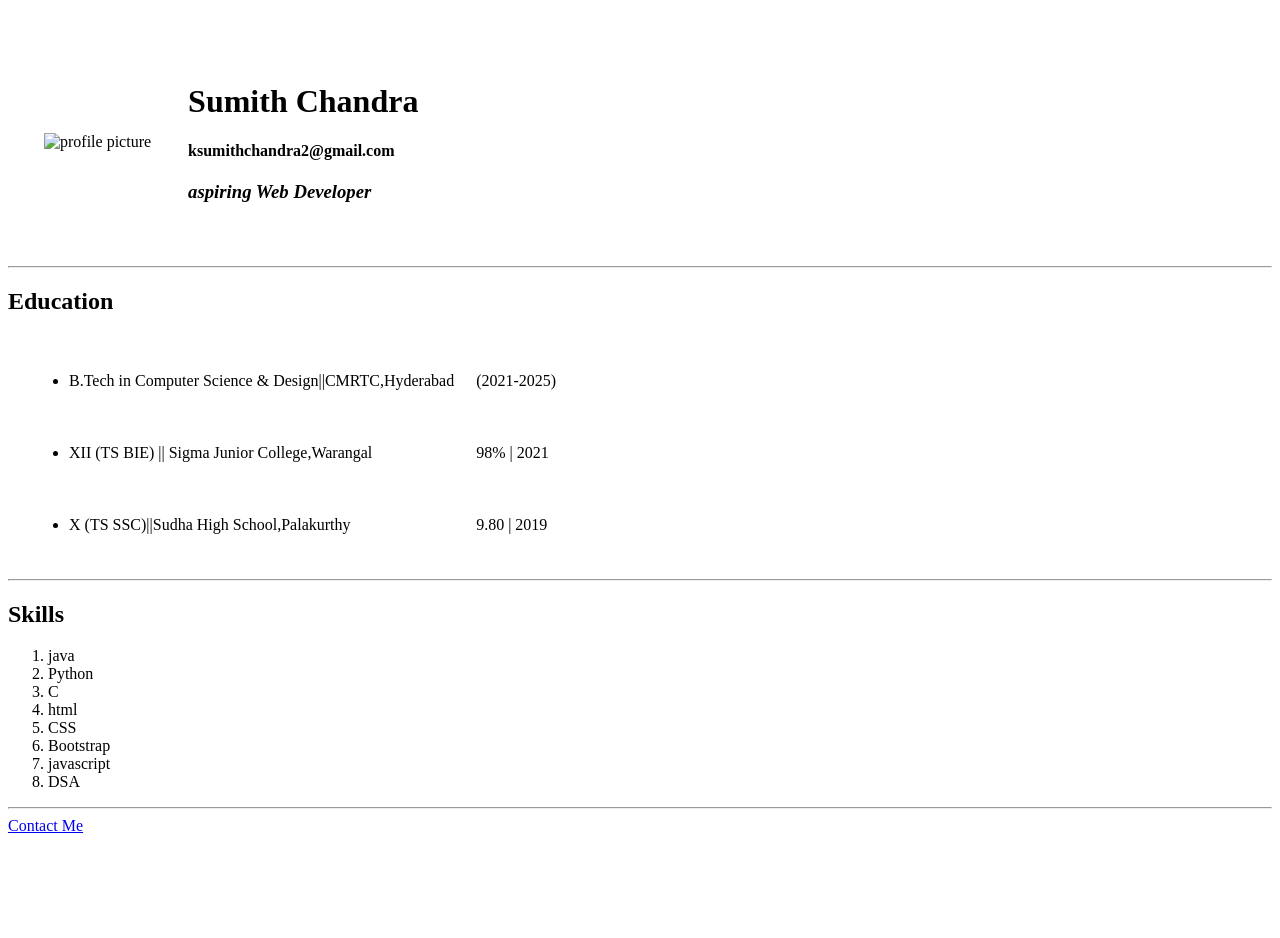
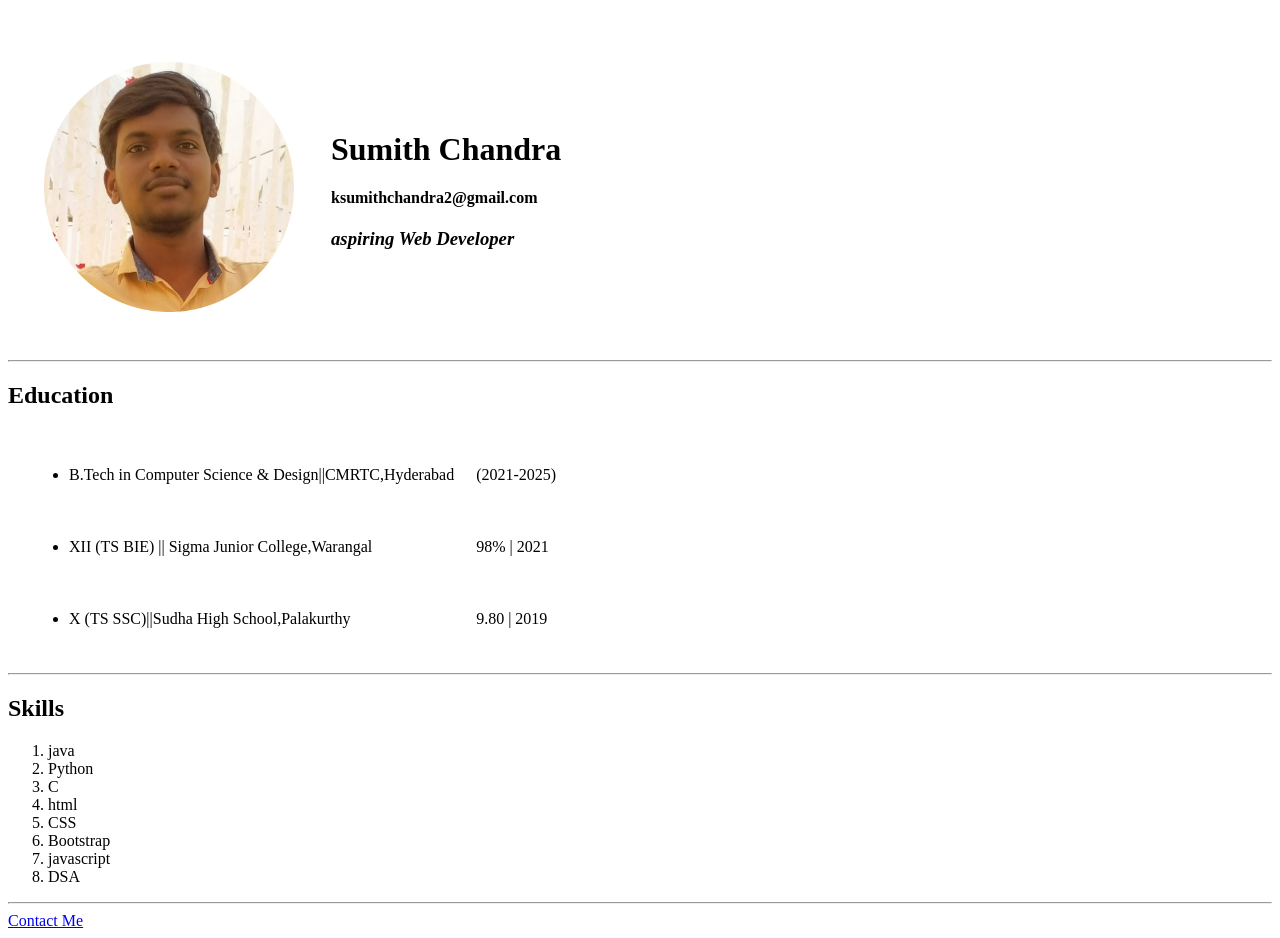
Before and after one commit to Sumith-Chandra/Personal-site, a plain HTML site: page index.html in a window 1280 px wide. Before the commit the page ends 843 px from the top, so only its background shows below. Drawn offline with Linux system fonts and the light colour scheme; the site is published under a folder, as on GitHub Pages, so addresses that start at the root find nothing.

Commit message:
Update index.html

```diff
--- a/index.html
+++ b/index.html
@@ -11,7 +11,7 @@
 
     <table cellspacing="35">
         <tr>
-            <td><img src="/images/1663408401851_0_1663408047344 (1)-modified.png" alt="profile picture" width="250"></td>
+            <td><img src="images/1663408401851_0_1663408047344 (1)-modified.png" alt="profile picture" width="250"></td>
             <td>
                 <h1>Sumith Chandra</h1>
                 <h4>ksumithchandra2@gmail.com</h4>
```
